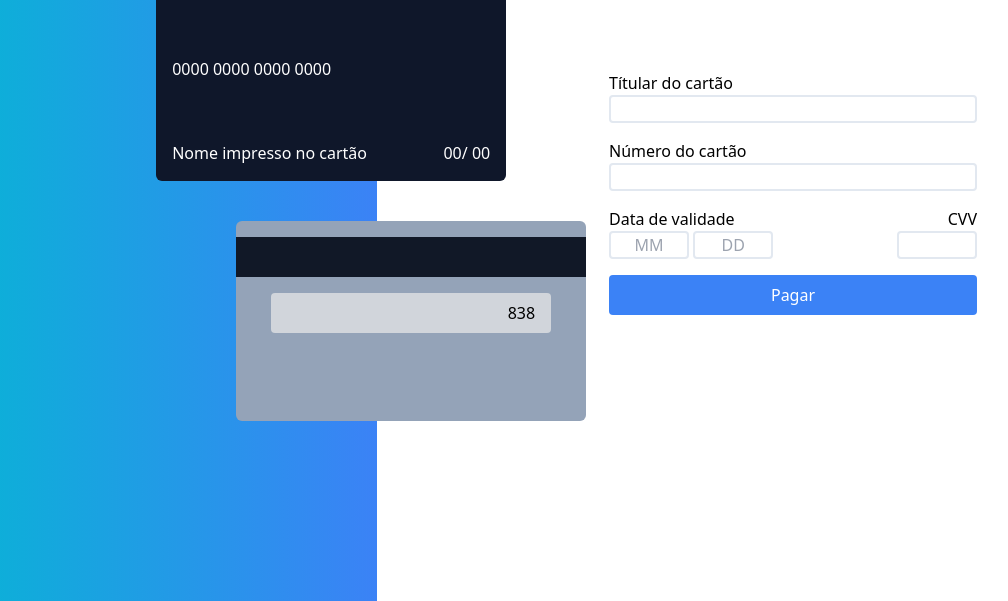
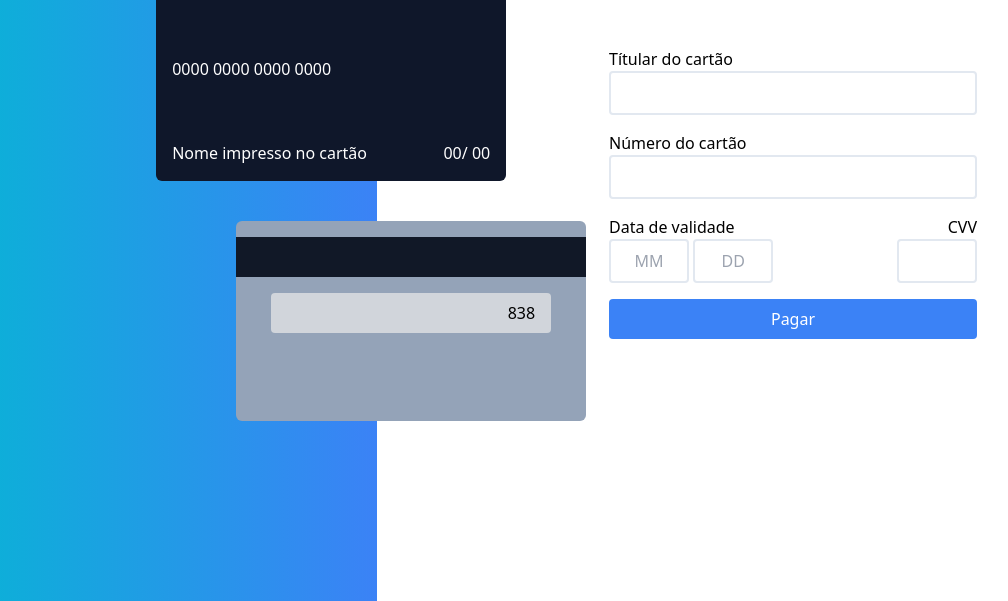
Before and after one commit to alemedinabjj/frontendMentor_card_, a plain HTML site: page index.html in a window 1280 px wide. Shown: the part 199-800 px from the top of the page, without its empty margins (71-1079 px from the left). Drawn offline with nearby package versions, Linux system fonts and the light colour scheme.

Commit message:
'ajuste'

```diff
--- a/index.html
+++ b/index.html
@@ -60,9 +60,9 @@
           class="w-[25rem] m-auto p-4 flex flex-col justify-start items-start text-black pt-32 md:pt-0"
         >
         <label for="namecard" class="text-start">Títular do cartão</label>
-        <input type="text" id="namecard" class="rounded border-2 border-slate-200 w-full">
+        <input type="text" id="namecard" class="rounded border-2 border-slate-200 w-full p-2">
         <label for="numcard" class=" mt-4">Número do cartão</label>
-        <input type="text" id="numcard" maxlength="16" class="rounded border-2 border-slate-200 w-full">
+        <input type="text" id="numcard" maxlength="16" class="rounded border-2 border-slate-200 w-full p-2">
        <div class="flex justify-between w-full">
         <label for="date" class=" mt-4">
           Data de validade
@@ -72,11 +72,11 @@
         </label>
        </div>
        <div class="flex justify-between w-full">
-       <div> <input placeholder="MM" type="text" maxlength="2" id="mes" class="rounded border-2 border-slate-200 w-[5rem] text-center">
-        <input placeholder="DD" type="text" id="dia" max="2" class="rounded border-2 border-slate-200 w-[5rem] text-center"></div>
-        <input type="text" id="cvv" maxlength="3" class="rounded border-2 border-slate-200 w-[5rem]">
+       <div> <input placeholder="MM" type="text" maxlength="2" id="mes" class="rounded border-2 border-slate-200 w-[5rem] text-center p-2">
+        <input placeholder="DD" type="text" id="dia" max="2" class="rounded border-2 border-slate-200 w-[5rem] text-center p-2"></div>
+        <input type="text" id="cvv" maxlength="3" class="rounded border-2 border-slate-200 w-[5rem] p-2">
        </div>
-        <button class="bg-blue-500 text-white w-full mt-4 p-2 rounded hover:brightness-50 transition"
+        <button class="bg-blue-500 text-white w-full mt-4 p-2 rounded hover:brightness-50 transition p-2"
           onclick="handleFormSubmit(event)"
         >Pagar</button>
         </form>
```
